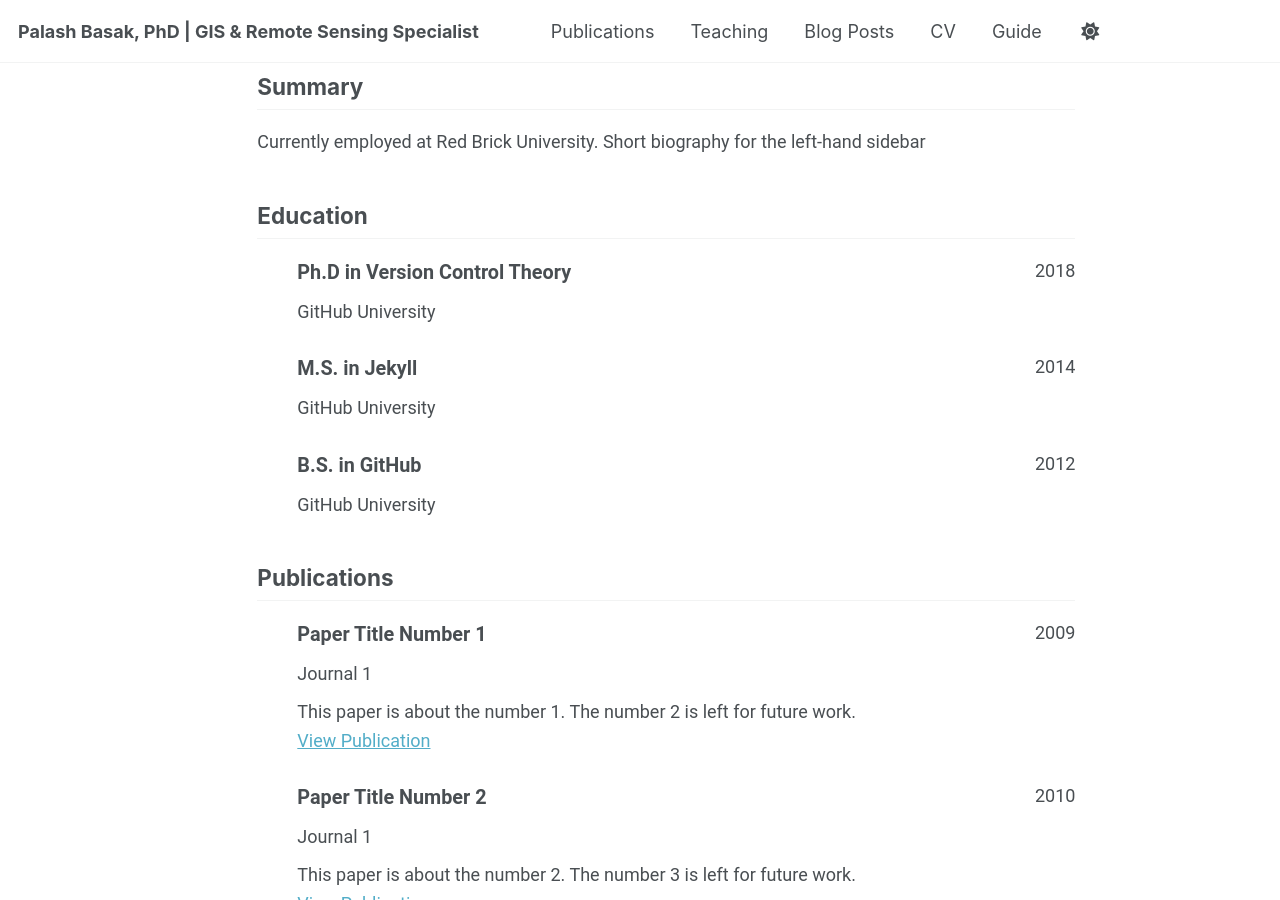
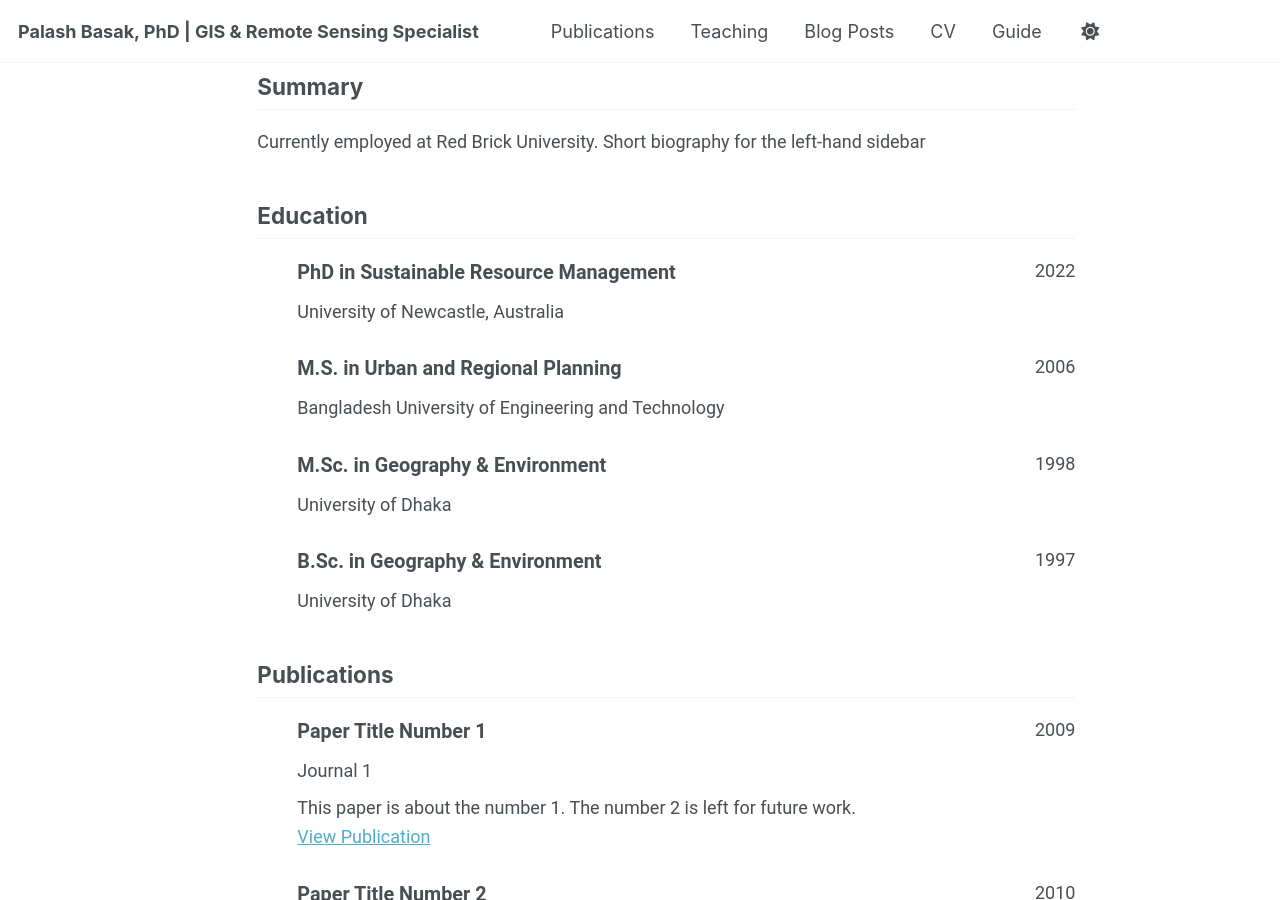
Before and after one commit to basakpalash/basakpalash.github.io, a Jekyll site: the page built from _pages/cv-json.md, in a window 1280 px wide and 900 px high, scrolled down 318 px. Built offline with Jekyll 4.4.1, drawn with Linux system fonts in a browser that asks for light colours; a script bundle is joined from its source files by our own code; library files that are not in the unit come from our copies.

Commit message:
Updated education

```diff
--- a/_data/cv.json
+++ b/_data/cv.json
@@ -33,29 +33,38 @@
   "work": [],
   "education": [
     {
-      "institution": "GitHub University",
-      "area": "Ph.D in Version Control Theory",
+      "institution": "University of Newcastle, Australia",
+      "area": "PhD in Sustainable Resource Management",
       "studyType": "",
       "startDate": "",
-      "endDate": "2018",
+      "endDate": "2022",
       "gpa": null,
       "courses": []
     },
     {
-      "institution": "GitHub University",
-      "area": "M.S. in Jekyll",
+      "institution": "Bangladesh University of Engineering and Technology",
+      "area": "M.S. in Urban and Regional Planning",
       "studyType": "",
       "startDate": "",
-      "endDate": "2014",
+      "endDate": "2006",
       "gpa": null,
       "courses": []
     },
     {
-      "institution": "GitHub University",
-      "area": "B.S. in GitHub",
+      "institution": "University of Dhaka",
+      "area": "M.Sc. in Geography & Environment",
       "studyType": "",
       "startDate": "",
-      "endDate": "2012",
+      "endDate": "1998",
+      "gpa": null,
+      "courses": []
+    },
+    {
+      "institution": "University of Dhaka",
+      "area": "B.Sc. in Geography & Environment",
+      "studyType": "",
+      "startDate": "",
+      "endDate": "1997",
       "gpa": null,
       "courses": []
     }
```
Also changed, not shown: _pages/about.md (+2 -2 lines).
